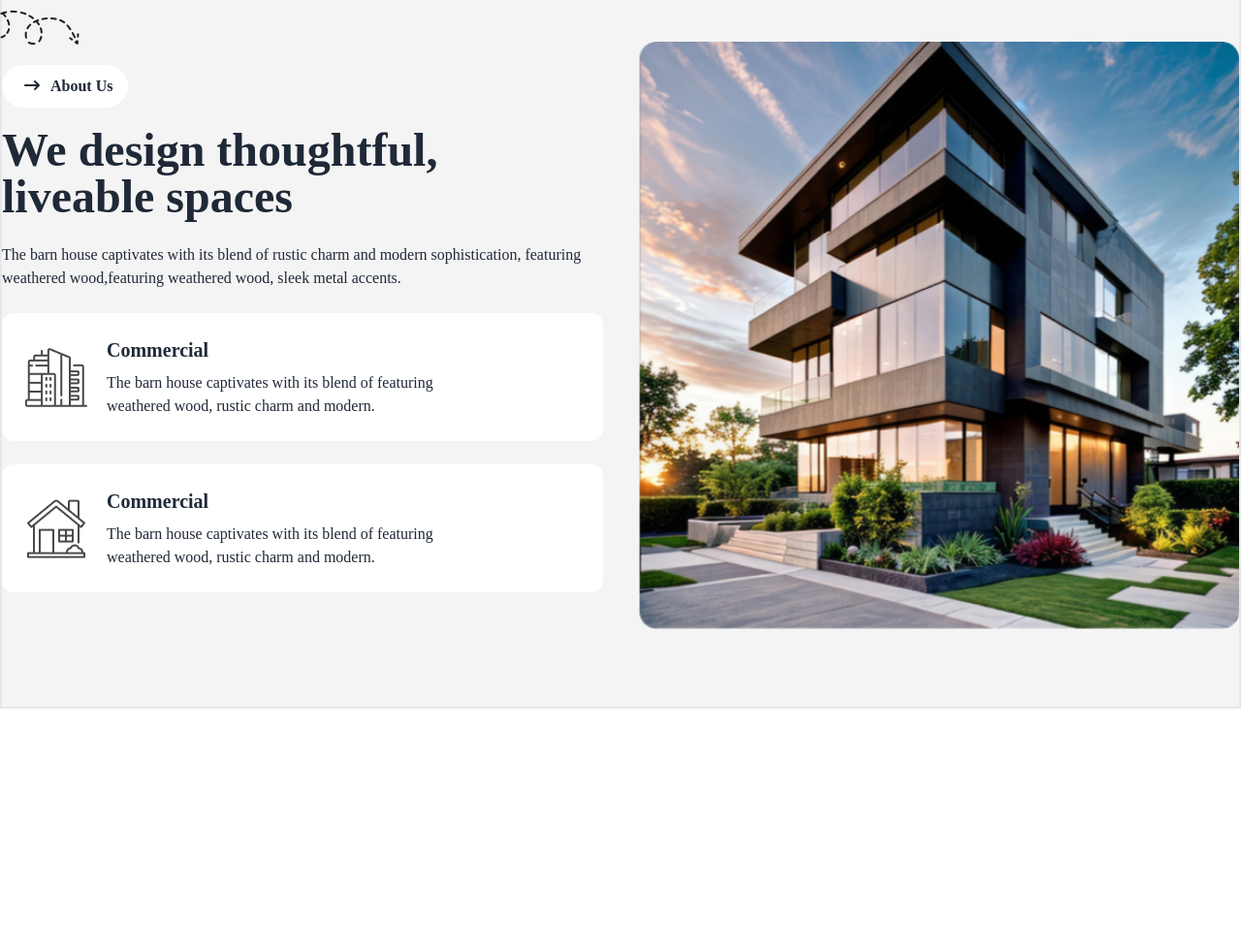
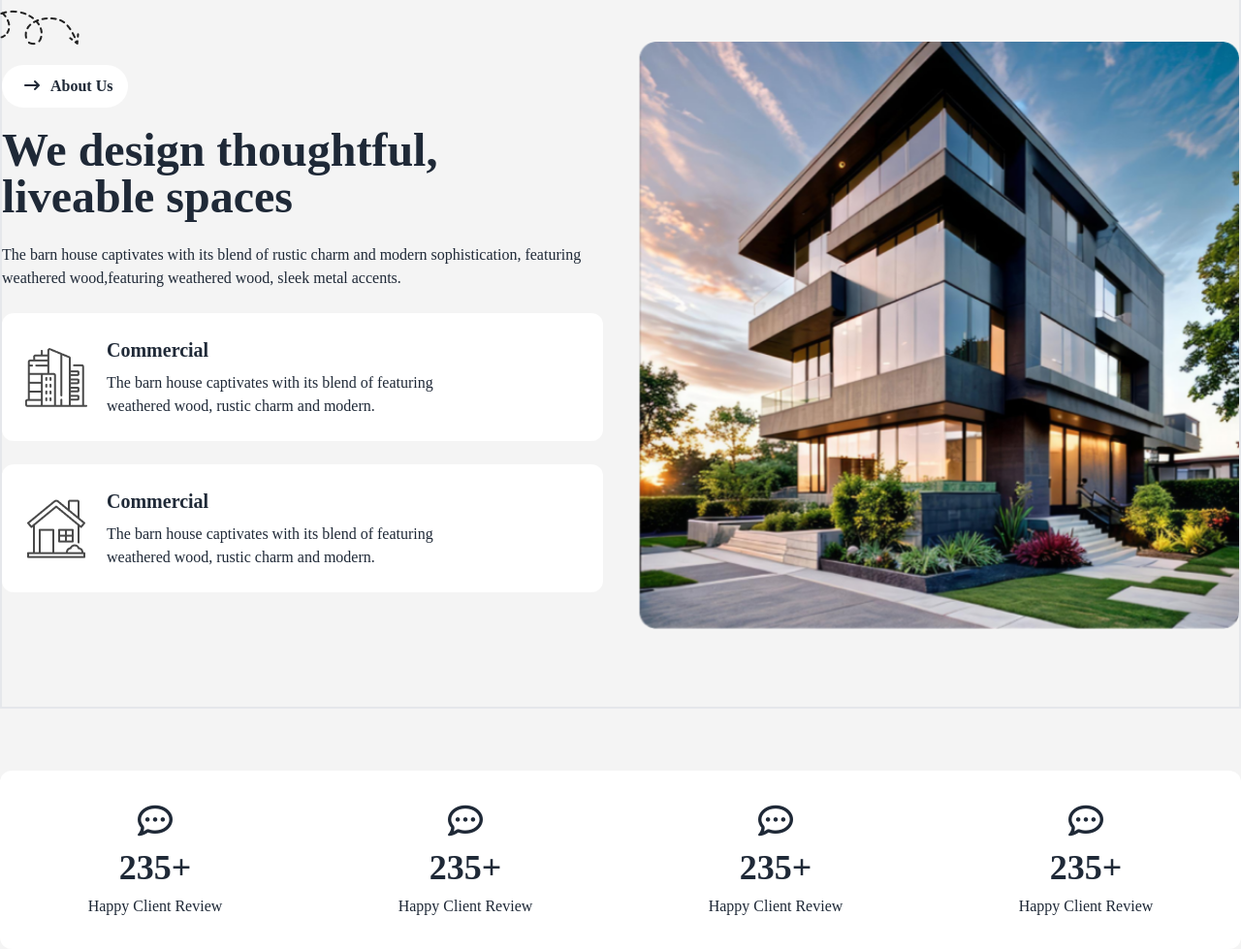
Before and after one commit to arman-miaa/Hero-Assignment-3, a plain HTML site: page index.html in a window 1280 px wide. Shown: the part 829-1808 px from the top of the page at 97% size. Before the commit the page ends 1560 px from the top, so only its background shows below. Drawn offline with nearby package versions, Linux system fonts and the light colour scheme.

Commit message:
added icons section

```diff
--- a/index.html
+++ b/index.html
@@ -168,8 +168,34 @@ modern sophistication, featuring weathered wood,featuring weathered wood, sleek
 
          </div>
          <!-- icon section -->
-          <div>
+          <div class="px-5 lg:px-0">
+            <div class="container mx-auto bg-white rounded-xl mt-16 grid grid-cols-1 md:grid-cols-2 lg:grid-cols-4">
+            <!-- card 1  -->
+               <div class="card-body items-center text-center">
+    <i class="fa-regular fa-comment-dots text-4xl"></i>
+    <h2 class="card-title text-4xl font-extrabold">235+</h2>
+    <p>Happy Client Review</p>
+  </div>
+            <!-- card 2  -->
+               <div class="card-body items-center text-center">
+    <i class="fa-regular fa-comment-dots text-4xl"></i>
+    <h2 class="card-title text-4xl font-extrabold">235+</h2>
+    <p>Happy Client Review</p>
+  </div>
+            <!-- card 3  -->
+               <div class="card-body items-center text-center">
+    <i class="fa-regular fa-comment-dots text-4xl"></i>
+    <h2 class="card-title text-4xl font-extrabold">235+</h2>
+    <p>Happy Client Review</p>
+  </div>
+            <!-- card 4  -->
+               <div class="card-body items-center text-center">
+    <i class="fa-regular fa-comment-dots text-4xl"></i>
+    <h2 class="card-title text-4xl font-extrabold">235+</h2>
+    <p>Happy Client Review</p>
+  </div>
 
+          </div>
           </div>
          <!-- work section -->
           <div>
```
